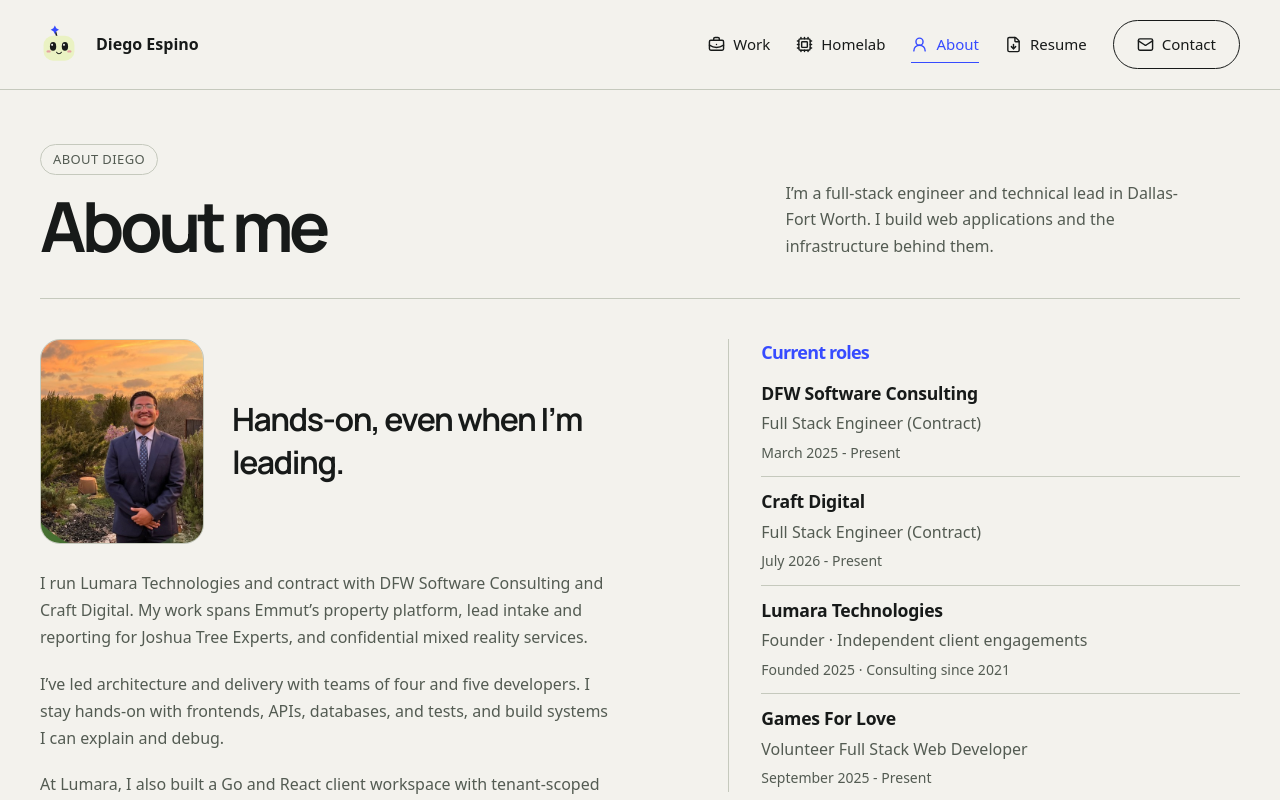
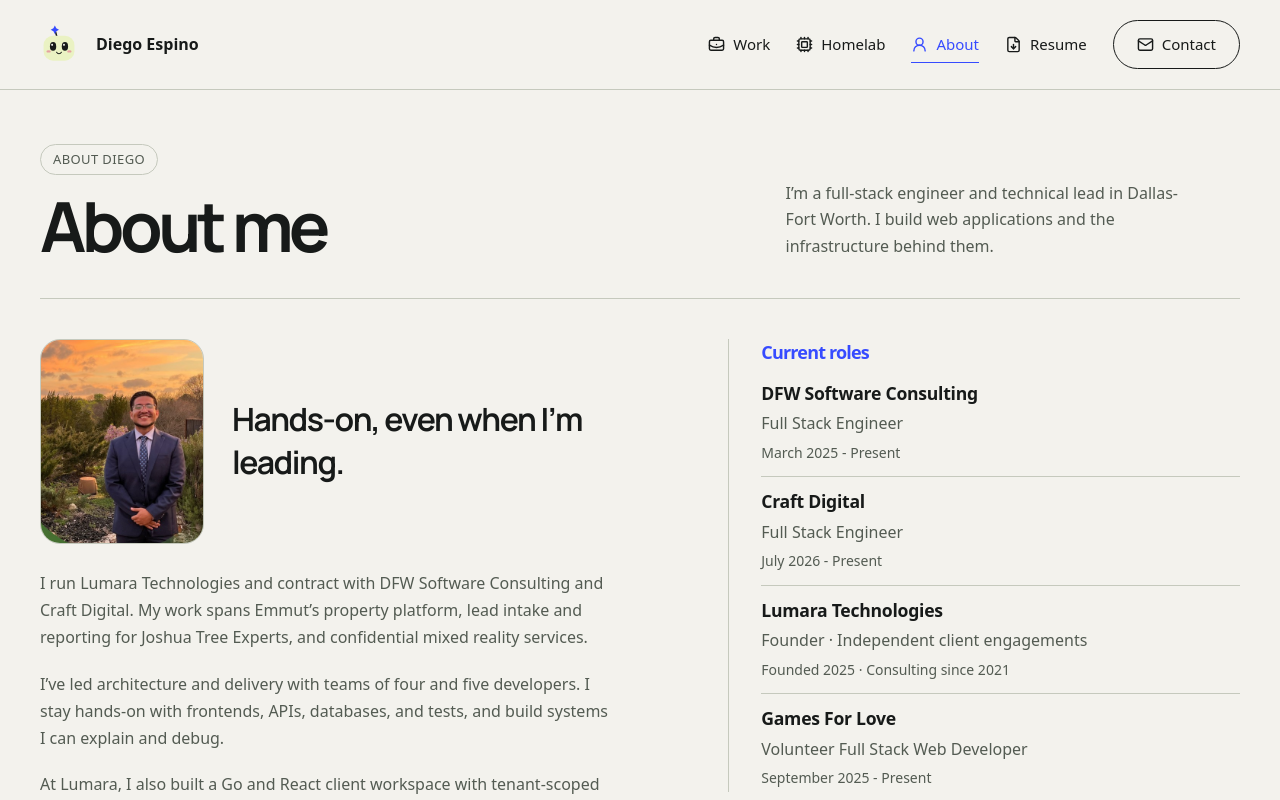
Before and after one commit to DailyDisco/react-portfolio-website, a React (Create React App) app: page /about in a window 1280 px wide. Shown: the top 800 px of the page. Built offline with nearby package versions, Linux system fonts and the light colour scheme.

Commit message:
docs: simplify professional role titles

```diff
--- a/src/components/About/index.js
+++ b/src/components/About/index.js
@@ -115,12 +115,12 @@ export default function About() {
             <h2 id="current-roles-heading">Current roles</h2>
             <div>
               <h3>DFW Software Consulting</h3>
-              <p>Full Stack Engineer (Contract)</p>
+              <p>Full Stack Engineer</p>
               <span>March 2025 - Present</span>
             </div>
             <div>
               <h3>Craft Digital</h3>
-              <p>Full Stack Engineer (Contract)</p>
+              <p>Full Stack Engineer</p>
               <span>July 2026 - Present</span>
             </div>
             <div>
--- a/src/data/caseStudies.js
+++ b/src/data/caseStudies.js
@@ -20,7 +20,7 @@ export const caseStudies = [
     summary:
       'I led architecture and delivery with a four-developer team. The platform manages 1,000+ property units and cut daily admin work from 3 hours to 1 per employee.',
     outcome: '3 hours → 1 hour of daily admin work',
-    role: 'Full Stack Engineer (Contract) · DFW Software Consulting',
+    role: 'Full Stack Engineer · DFW Software Consulting',
     period: 'March 2025 - Present',
     brief: {
       ownership:
@@ -84,7 +84,7 @@ export const caseStudies = [
     summary:
       'I migrated seven production lead workflows from Kestra on AWS to n8n on Railway for Craft Digital. The new intake saves submissions before processing them.',
     outcome: '7 production lead workflows migrated',
-    role: 'Full Stack Engineer (Contract) · Craft Digital',
+    role: 'Full Stack Engineer · Craft Digital',
     period: 'July 2026 - Present',
     brief: {
       ownership:
```
Also changed, not shown: 2 other files (tests, documents, lock files or other folders).
